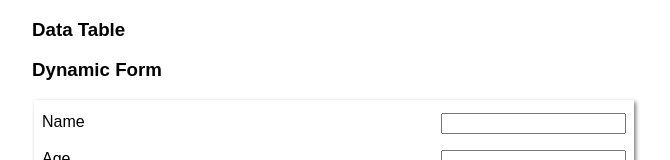
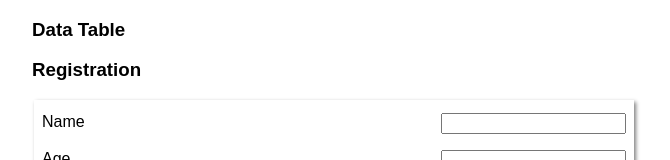
Before and after one commit to rajeshpillai/react-datatable, a React (Create React App) app: page / in a window 1280 px wide. Shown: the top 160 px of the page, without its empty margins (0-670 px from the left). Built offline with nearby package versions, Linux system fonts and the light colour scheme.

Commit message:
Dynamic Form: Passing caption as props

```diff
--- a/src/App.js
+++ b/src/App.js
@@ -59,6 +59,7 @@ export default class App extends React.Component {
         <div className="App">
           <h3>Data Table </h3>
           <DynamicForm
+            caption = "Registration"
             model={[
               {key: "name", label: "Name", props: {required: true}},
               {key: "age",label: "Age", type: "number"},
--- a/src/components/DynamicForm/index.js
+++ b/src/components/DynamicForm/index.js
@@ -6,7 +6,6 @@ export default  class DynamicForm extends React.Component {
     state = {
     }
     constructor(props) {
-        props.model.type = props.model.type || "text";
         super(props);
         console.log("model: ",props.model);
     }
@@ -49,9 +48,11 @@ export default  class DynamicForm extends React.Component {
         return formUI;
     }
     render () {
+        let caption = this.props.caption || "Dynamic Form";
+
         return (
             <div>
-                <h3>Dynamic Form</h3>
+                <h3>{caption}</h3>
                 <form className="dynamic-form" onSubmit={(e)=> { this.onSubmit(e)}}>
                     {this.renderForm()}
                     <div className="form-group">
```
